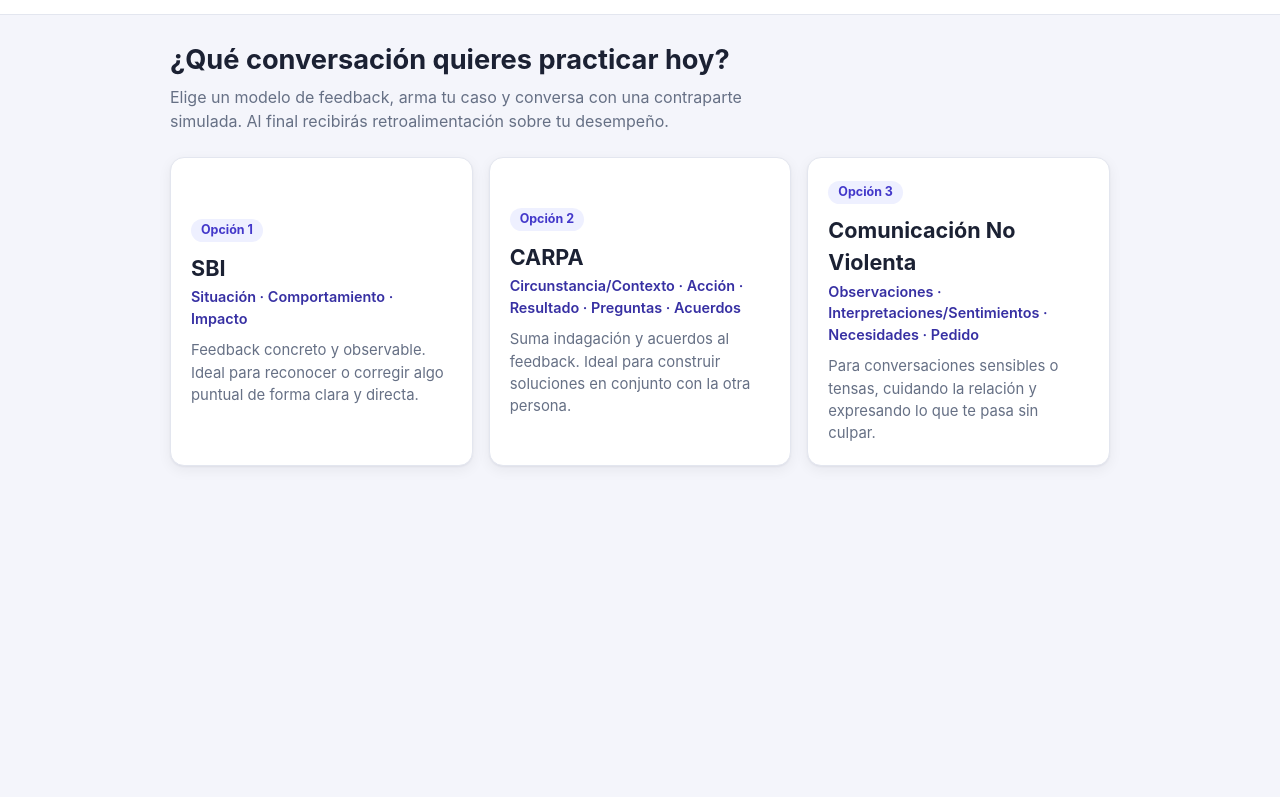
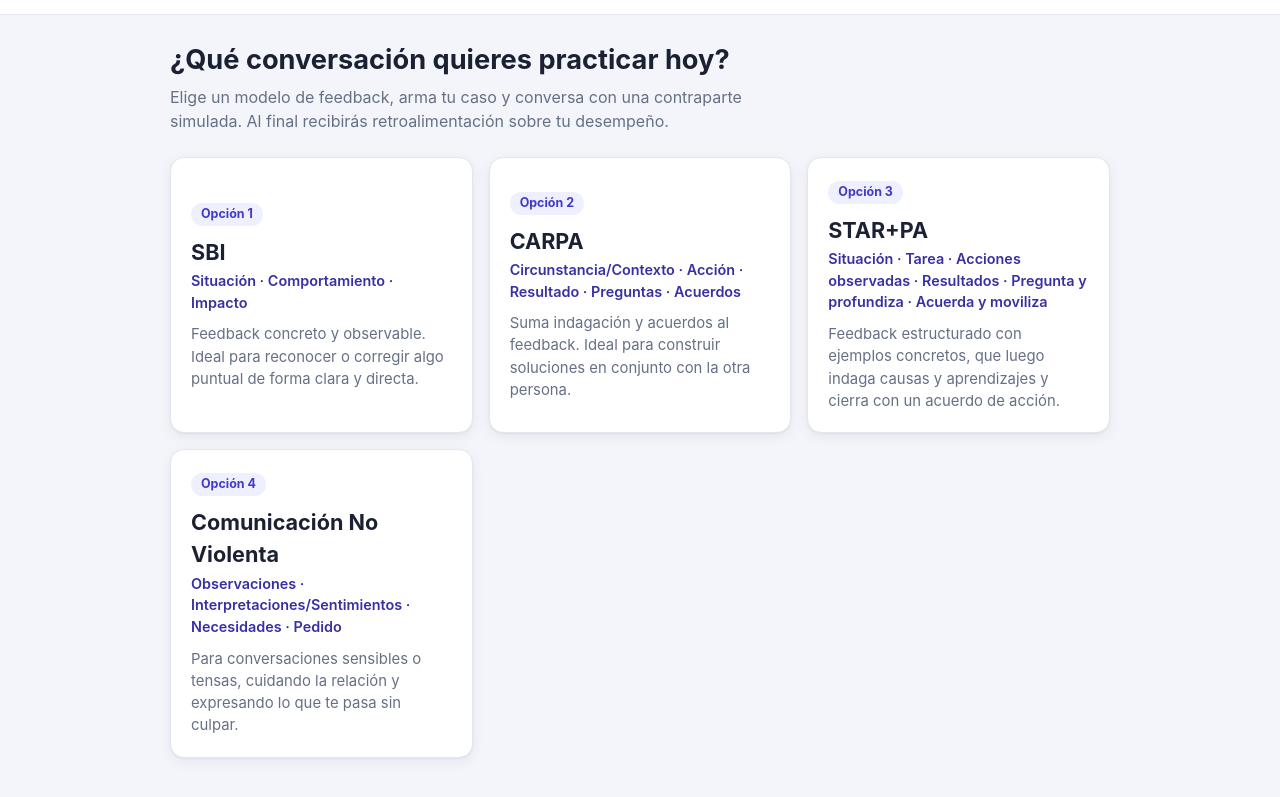
Before and after one commit to pumarinoj-png/Feedback, a website: page index.html in a window 1280 px wide. Shown: the part 45-842 px from the top of the page. Before the commit the page ends 800 px from the top, so only its background shows below. Drawn offline with Linux system fonts and the light colour scheme.

Commit message:
Add files via upload

```diff
--- a/app.js
+++ b/app.js
@@ -28,6 +28,20 @@
         { key: 'resultado', label: 'Resultado', hint: '¿Qué consecuencias tuvo esa acción?' },
         { key: 'preguntas', label: 'Preguntas', hint: '¿Qué preguntas harás para conocer su perspectiva y entender qué pasó?' },
         { key: 'acuerdos', label: 'Acuerdos', hint: '¿Qué acuerdos o próximos pasos esperas construir juntos?' },
+      ],
+    },
+    star: {
+      id: 'star',
+      name: 'STAR+PA',
+      long: 'Situación · Tarea · Acciones observadas · Resultados · Pregunta y profundiza · Acuerda y moviliza',
+      desc: 'Feedback estructurado con ejemplos concretos, que luego indaga causas y aprendizajes y cierra con un acuerdo de acción.',
+      fields: [
+        { key: 'situacion', label: 'S: Situación', hint: 'Contexto en que ocurrió la situación o el problema que la persona tuvo que abordar.' },
+        { key: 'tarea', label: 'T: Tarea', hint: 'La tarea o responsabilidad en la que se circunscribe el feedback.' },
+        { key: 'acciones', label: 'A: Acciones observadas', hint: 'Lo que observaste, con ejemplos concretos de lo que la persona hizo o dijo.' },
+        { key: 'resultados', label: 'R: Resultados de las acciones', hint: 'El impacto de cada acción retroalimentada y su importancia o gravedad.' },
+        { key: 'pregunta', label: 'P: Pregunta y profundiza', hint: 'Preguntas para indagar causas y aprendizajes, y movilizar a la persona a identificar qué ajustar, mejorar o potenciar.' },
+        { key: 'acuerdo', label: 'A: Acuerda y moviliza', hint: 'Acuerdo concreto con objetivo y acciones, incentivando la responsabilidad de la persona sobre ellos.' },
       ],
     },
     cnv: {
```
Also changed, not shown: index.html (+1 -1 lines), README.md.
